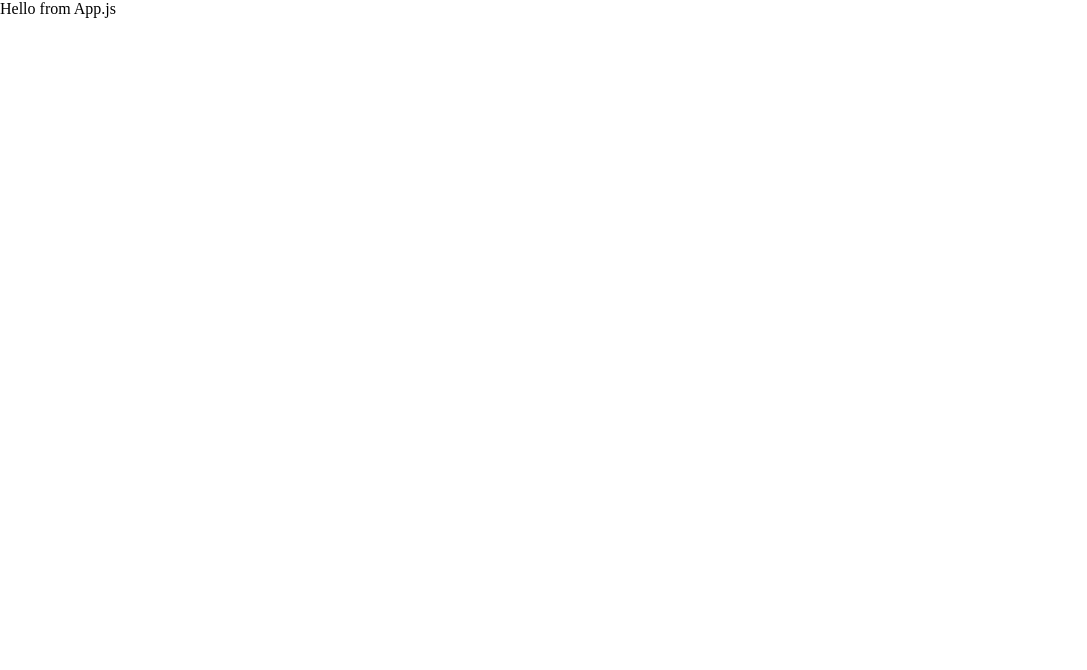
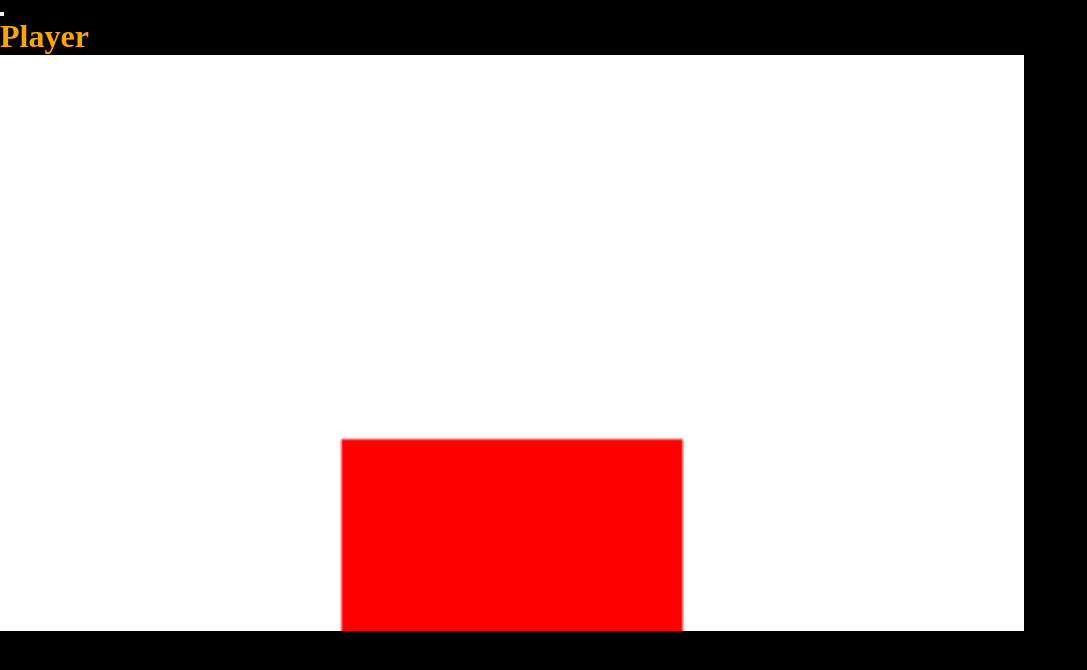
Before and after one commit to K2adir/Js-platformer, a React (Vite) app: page / in a window 1280 px wide. Shown: the top 670 px of the page, without its empty margins (0-1087 px from the left). Built offline with nearby package versions, Linux system fonts and the light colour scheme.

Commit message:
animate OK

```diff
--- a/index.html
+++ b/index.html
@@ -8,6 +8,8 @@
   </head>
   <body>
     <div id="root"></div>
+    <canvas>aa</canvas>
+
     <script type="module" src="/src/main.jsx"></script>
   </body>
 </html>
--- a/src/App.jsx
+++ b/src/App.jsx
@@ -1,7 +1,18 @@
 import "./App.css";
+import Canvas from "./Components/Canvas";
+import Player from "./Components/Player";
 
 function App() {
-  return <>Hello from App.js</>;
+  const canvas = document.querySelector("canvas");
+  const c = canvas.getContext("2d");
+  canvas.style.width = "1024px";
+  canvas.style.height = "576px";
+  return (
+    <>
+      <Canvas c={c} canvas={canvas} />
+      <Player c={c} canvas={canvas} />
+    </>
+  );
 }
 
 export default App;
--- /dev/null
+++ b/src/Components/Canvas.jsx
@@ -0,0 +1,22 @@
+import React from "react";
+
+const Canvas = ({ c, canvas }) => {
+  c.fillStyle = "white";
+  c.fillRect(0, 0, canvas.width, canvas.height);
+
+  c.fillStyle = "red";
+  c.fillRect(100, 100, 100, 100);
+
+  const animate = () => {
+    window.requestAnimationFrame(animate);
+    console.log("animate");
+  };
+
+  return (
+    <>
+      <button onClick={animate()}></button>
+    </>
+  );
+};
+
+export default Canvas;
--- /dev/null
+++ b/src/Components/Player.jsx
@@ -0,0 +1,11 @@
+import React from "react";
+
+const Player = (c) => {
+  return (
+    <>
+      <h1>Player</h1>
+    </>
+  );
+};
+
+export default Player;
--- a/src/index.css
+++ b/src/index.css
@@ -3,3 +3,7 @@
   margin: 0;
   box-sizing: border-box;
 }
+body {
+  background-color: black;
+  color: orange;
+}
```
